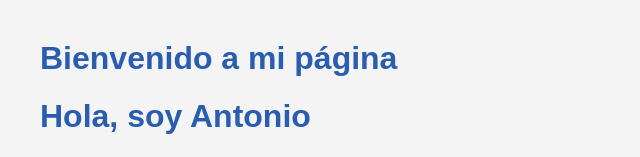
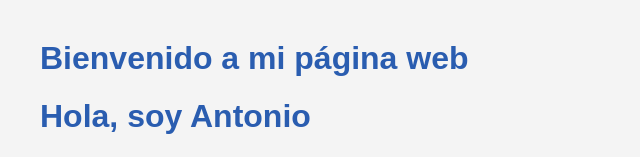
Before and after one commit to antoniommelero/practica-git3, a plain HTML site: page index.html in a window 1280 px wide. Shown: the top 157 px of the page, without its empty margins (0-640 px from the left). Drawn offline with Linux system fonts and the light colour scheme.

Commit message:
amplio mensaje de bienvenida

```diff
--- a/index.html
+++ b/index.html
@@ -6,7 +6,7 @@
   <link rel="stylesheet" href="estilos.css">
 </head>
  <body>
-  <h1>Bienvenido a mi página</h1>
+  <h1>Bienvenido a mi página web</h1>
   <h1>Hola, soy Antonio</h1>
   <p>Esta es mi primera página con control de versiones.</p>
 
```
